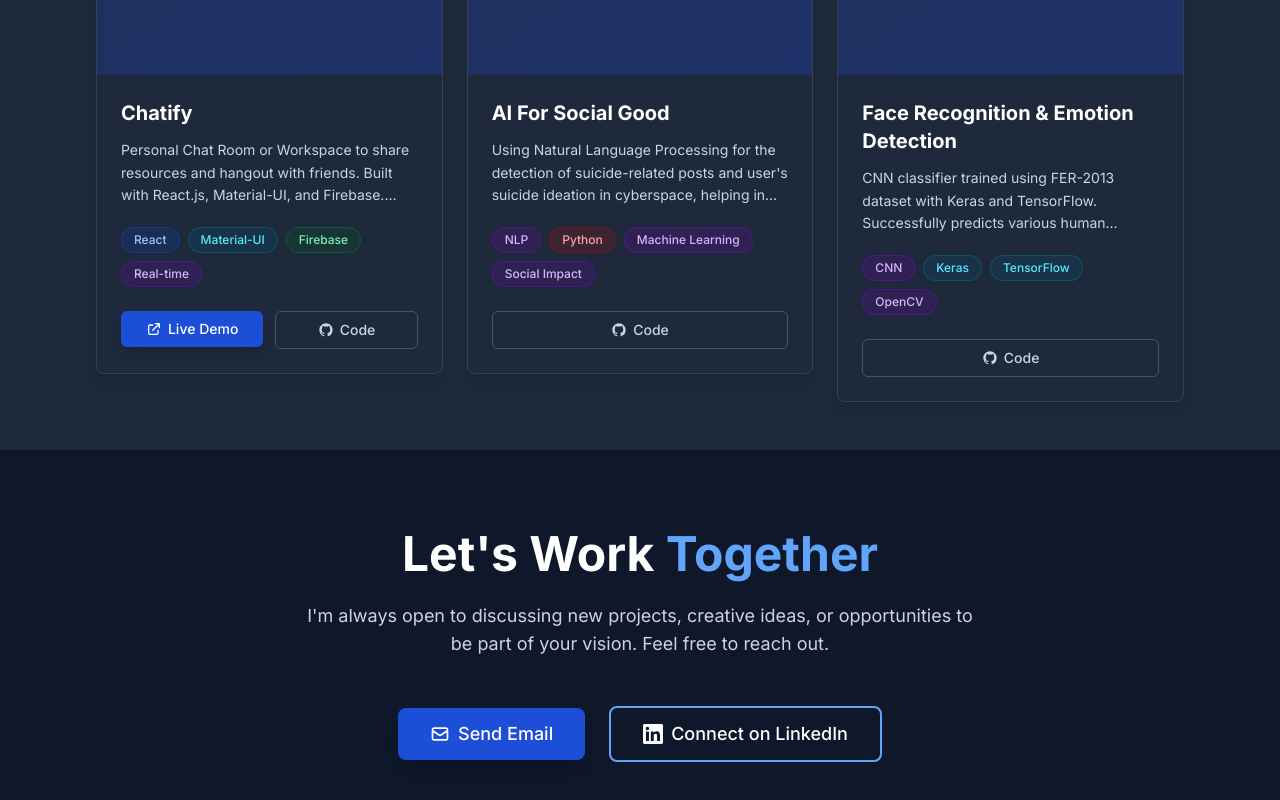
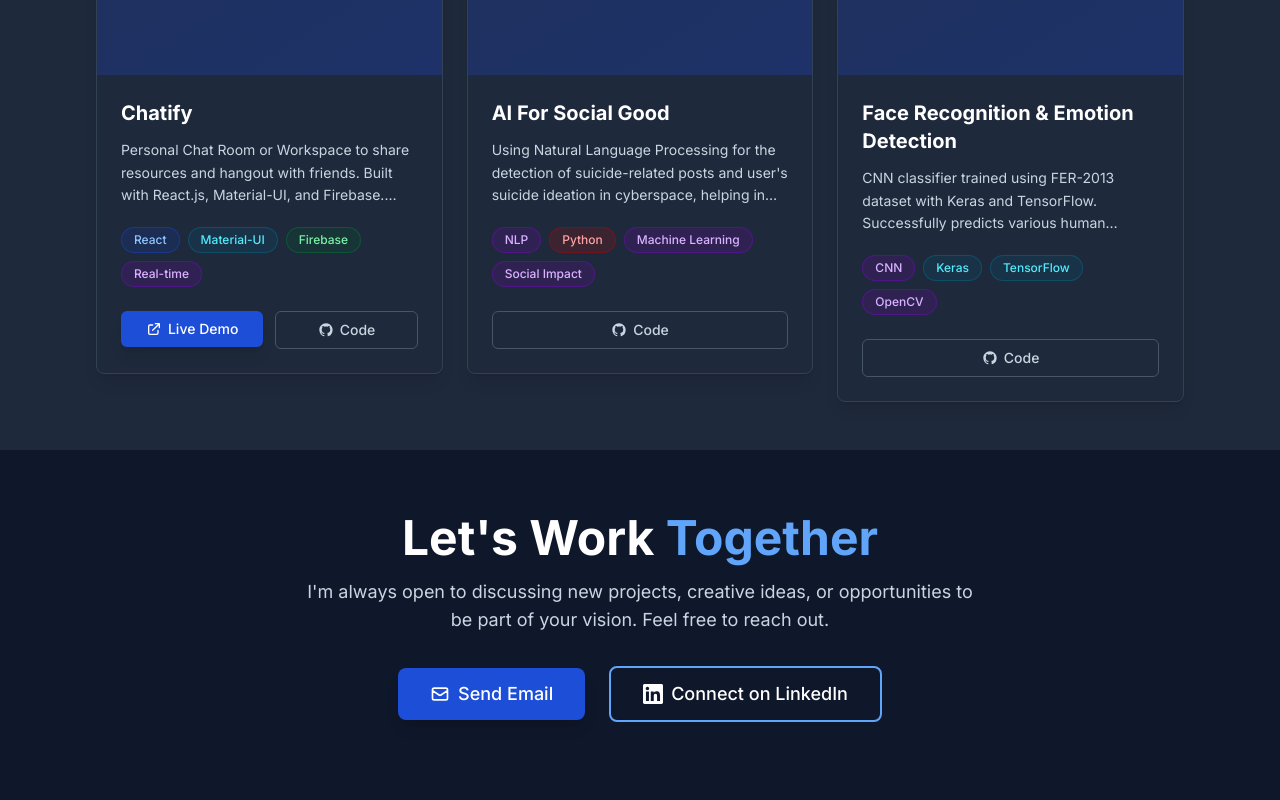
Before and after one commit to Dylan66/portfolio-website, a Next.js app: page / in a window 1280 px wide. Shown: the part 4182-4982 px from the top of the page. Built offline with nearby package versions, Linux system fonts and the light colour scheme.

Commit message:
reduced padding

```diff
--- a/src/components/sections/Contact.tsx
+++ b/src/components/sections/Contact.tsx
@@ -5,12 +5,12 @@ import { Button } from '@/components/ui'
 
 export default function Contact() {
   return (
-    <Section id="contact" padding="lg" background="primary">
+    <Section id="contact" padding="md" background="primary">
       <div className="max-w-4xl mx-auto">
-        <h2 className="text-3xl md:text-4xl lg:text-5xl font-bold text-center text-white mb-6">
+        <h2 className="text-3xl md:text-4xl lg:text-5xl font-bold text-center text-white mb-4">
           Let's Work <span className="text-primary-400">Together</span>
         </h2>
-        <p className="text-center text-neutral-300 mb-12 text-lg max-w-2xl mx-auto">
+        <p className="text-center text-neutral-300 mb-8 text-lg max-w-2xl mx-auto">
           I'm always open to discussing new projects, creative ideas, or opportunities to be part of your vision. Feel free to reach out.
         </p>
 
```
